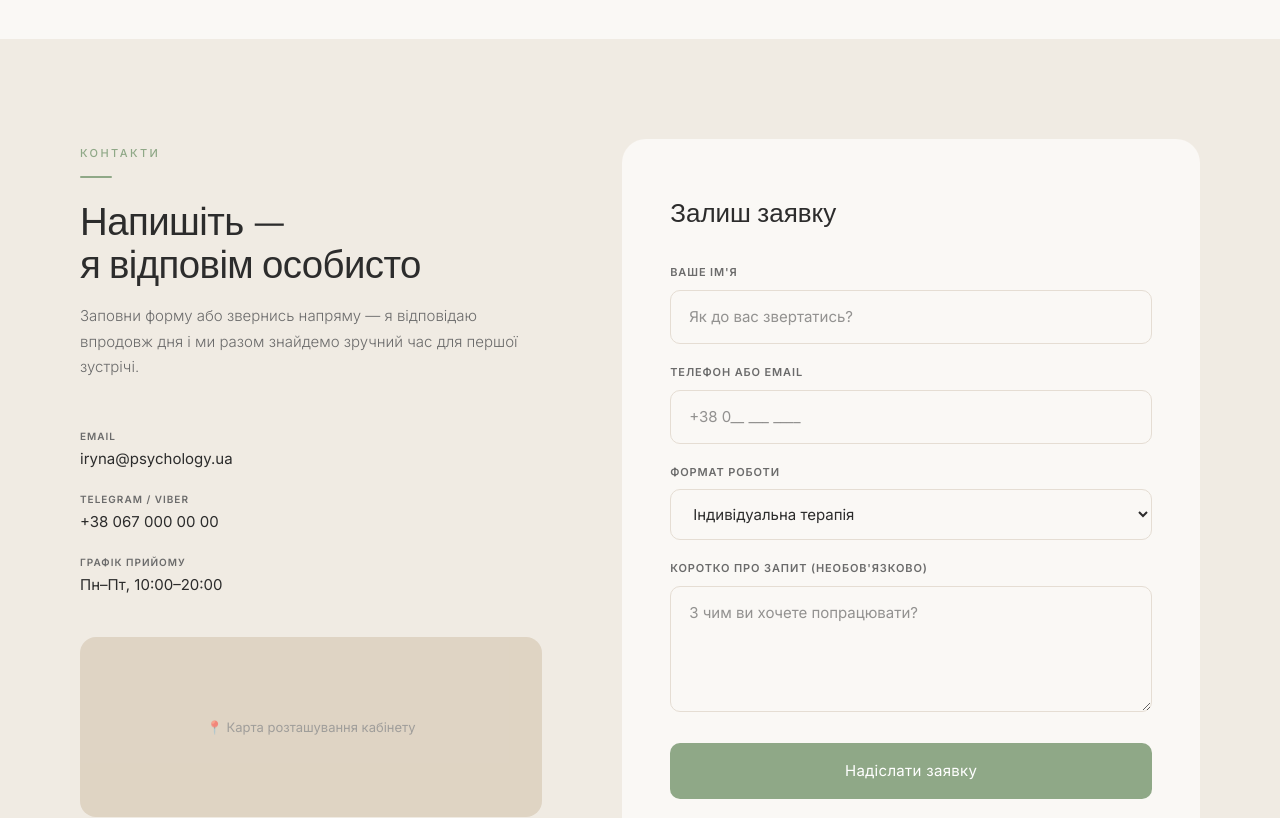
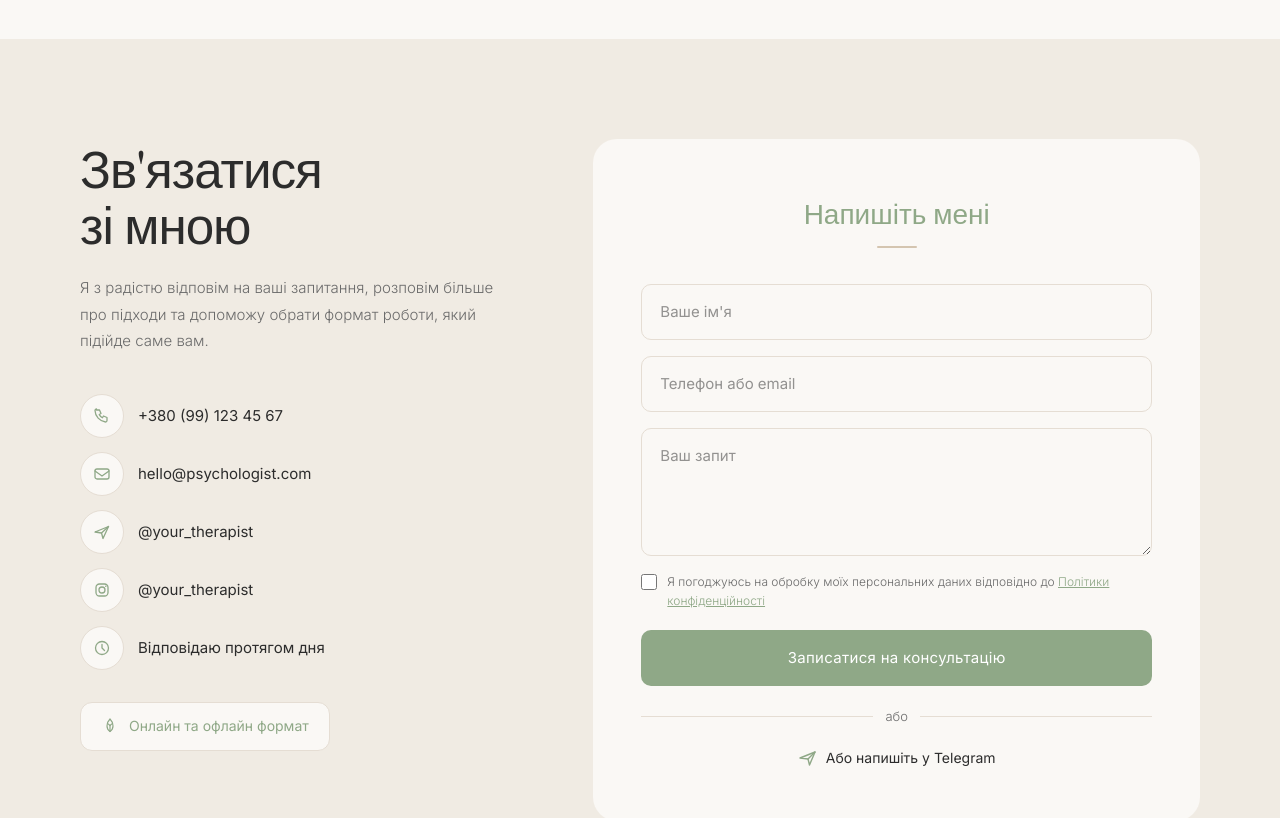
Before and after one commit to danylonahorniuk/psychologist-landing, a Next.js app: page / in a window 1280 px wide. Shown: the part 7620-8438 px from the top of the page. Built offline with nearby package versions, Linux system fonts and the light colour scheme.

Commit message:
feat: redesign contact section to match reference layout

```diff
--- a/components/Contact.tsx
+++ b/components/Contact.tsx
@@ -132,55 +132,73 @@ export default function Contact() {
 
       {/* Contact form section */}
       <section id="contact" style={{ padding: "100px 80px", background: "var(--bg-warm)" }}>
-        <div style={{ maxWidth: "1280px", margin: "0 auto", display: "grid", gridTemplateColumns: "1fr 1.25fr", gap: "80px", alignItems: "start" }}>
+        <div style={{ maxWidth: "1280px", margin: "0 auto", display: "grid", gridTemplateColumns: "1fr 1.4fr", gap: "80px", alignItems: "start" }}>
 
           {/* Left */}
           <div>
-            <span style={{ fontSize: "11px", letterSpacing: "0.22em", textTransform: "uppercase" as const, color: "var(--sage)", fontWeight: 500 }}>
-              Контакти
-            </span>
-            <div style={{ width: "32px", height: "2px", background: "var(--sage)", marginTop: "12px", marginBottom: "20px", borderRadius: "1px" }} />
             <h2 style={{
               fontFamily: "var(--font-playfair), serif",
-              fontSize: "clamp(32px, 3vw, 46px)",
+              fontSize: "clamp(40px, 4vw, 60px)",
               fontWeight: 500,
               lineHeight: 1.1,
-              letterSpacing: "-0.015em",
+              letterSpacing: "-0.02em",
               color: "var(--text)",
-              marginBottom: "20px",
+              marginBottom: "24px",
             }}>
-              Напишіть —<br />я відповім особисто
+              Зв&apos;язатися<br />зі мною
             </h2>
-            <p style={{ fontSize: "15px", color: "var(--muted)", lineHeight: 1.72, fontWeight: 300, marginBottom: "48px" }}>
-              Заповни форму або звернись напряму — я відповідаю впродовж дня
-              і ми разом знайдемо зручний час для першої зустрічі.
+            <p style={{ fontSize: "15px", color: "var(--muted)", lineHeight: 1.75, fontWeight: 300, marginBottom: "40px" }}>
+              Я з радістю відповім на ваші запитання, розповім більше про підходи та допоможу обрати формат роботи, який підійде саме вам.
             </p>
 
-            <div style={{ display: "flex", flexDirection: "column", gap: "20px" }}>
-              {contactDetails.map((d) => (
-                <div key={d.label} style={{ display: "flex", flexDirection: "column", gap: "3px" }}>
-                  <span style={{ fontSize: "10px", letterSpacing: "0.1em", textTransform: "uppercase" as const, color: "var(--muted)", fontWeight: 600 }}>
-                    {d.label}
-                  </span>
-                  <span style={{ fontSize: "15px", color: "var(--text)", fontWeight: 400 }}>{d.value}</span>
+            {/* Contact items */}
+            <div style={{ display: "flex", flexDirection: "column", gap: "14px", marginBottom: "32px" }}>
+              {[
+                {
+                  icon: <svg width="18" height="18" viewBox="0 0 18 18" fill="none"><path d="M3.5 3h3l1.5 3.5-1.75 1.05A9 9 0 0 0 9.45 10.75L10.5 9l3.5 1.5v3c0 .83-.67 1.5-1.5 1.5A12 12 0 0 1 2 3.5C2 2.67 2.67 2 3.5 2z" stroke="var(--sage)" strokeWidth="1.3" strokeLinecap="round" strokeLinejoin="round"/></svg>,
+                  text: "+380 (99) 123 45 67",
+                },
+                {
+                  icon: <svg width="18" height="18" viewBox="0 0 18 18" fill="none"><rect x="2" y="4" width="14" height="10" rx="2" stroke="var(--sage)" strokeWidth="1.3"/><path d="M2 6l7 5 7-5" stroke="var(--sage)" strokeWidth="1.3" strokeLinecap="round"/></svg>,
+                  text: "hello@psychologist.com",
+                },
+                {
+                  icon: <svg width="18" height="18" viewBox="0 0 18 18" fill="none"><path d="M2 9L15.5 3.5 10 15.5 8.5 10 2 9Z" stroke="var(--sage)" strokeWidth="1.3" strokeLinecap="round" strokeLinejoin="round"/><path d="M8.5 10L15.5 3.5" stroke="var(--sage)" strokeWidth="1.3" strokeLinecap="round"/></svg>,
+                  text: "@your_therapist",
+                },
+                {
+                  icon: <svg width="18" height="18" viewBox="0 0 18 18" fill="none"><rect x="3" y="3" width="12" height="12" rx="3.5" stroke="var(--sage)" strokeWidth="1.3"/><circle cx="9" cy="9" r="3" stroke="var(--sage)" strokeWidth="1.3"/><circle cx="12.8" cy="5.2" r="0.8" fill="var(--sage)"/></svg>,
+                  text: "@your_therapist",
+                },
+                {
+                  icon: <svg width="18" height="18" viewBox="0 0 18 18" fill="none"><circle cx="9" cy="9" r="6.5" stroke="var(--sage)" strokeWidth="1.3"/><path d="M9 5.5V9l2.5 2.5" stroke="var(--sage)" strokeWidth="1.3" strokeLinecap="round"/></svg>,
+                  text: "Відповідаю протягом дня",
+                },
+              ].map((item, i) => (
+                <div key={i} style={{ display: "flex", alignItems: "center", gap: "14px" }}>
+                  <div style={{
+                    width: "44px", height: "44px", borderRadius: "50%",
+                    background: "var(--bg)", border: "1px solid var(--border)",
+                    display: "flex", alignItems: "center", justifyContent: "center", flexShrink: 0,
+                  }}>
+                    {item.icon}
+                  </div>
+                  <span style={{ fontSize: "15px", color: "var(--text)", fontWeight: 400 }}>{item.text}</span>
                 </div>
               ))}
             </div>
 
+            {/* Format pill */}
             <div style={{
-              marginTop: "40px",
-              width: "100%",
-              height: "180px",
-              background: "var(--sand)",
-              borderRadius: "16px",
-              display: "flex",
-              alignItems: "center",
-              justifyContent: "center",
-              fontSize: "13px",
-              color: "var(--muted)",
-              opacity: 0.6,
+              display: "inline-flex", alignItems: "center", gap: "10px",
+              background: "var(--bg)", border: "1px solid var(--border)",
+              borderRadius: "12px", padding: "12px 20px",
             }}>
-              📍 Карта розташування кабінету
+              <svg width="18" height="18" viewBox="0 0 18 18" fill="none">
+                <path d="M9 2C9 2 6 5 6 9C6 11.5 7.5 13.5 9 14.5C10.5 13.5 12 11.5 12 9C12 5 9 2 9 2Z" stroke="var(--sage)" strokeWidth="1.2" fill="none"/>
+                <path d="M9 14.5V9M6.5 6.5C7.5 7 8.5 7.5 9 9M11.5 6.5C10.5 7 9.5 7.5 9 9" stroke="var(--sage)" strokeWidth="1.2" strokeLinecap="round"/>
+              </svg>
+              <span style={{ fontSize: "14px", color: "var(--sage)", fontWeight: 400 }}>Онлайн та офлайн формат</span>
             </div>
           </div>
 
@@ -188,52 +206,41 @@ export default function Contact() {
           <div style={{ background: "var(--bg)", borderRadius: "24px", padding: "52px 48px" }}>
             <h3 style={{
               fontFamily: "var(--font-playfair), serif",
-              fontSize: "26px",
+              fontSize: "28px",
               fontWeight: 500,
-              marginBottom: "32px",
-              color: "var(--text)",
+              color: "var(--sage)",
+              marginBottom: "10px",
+              textAlign: "center",
             }}>
-              Залиш заявку
+              Напишіть мені
             </h3>
+            <div style={{ width: "40px", height: "2px", background: "var(--sand)", borderRadius: "1px", margin: "0 auto 36px" }} />
 
-            <div style={{ display: "flex", flexDirection: "column", gap: "20px" }}>
-              {[
-                { label: "Ваше ім'я", type: "text", placeholder: "Як до вас звертатись?" },
-                { label: "Телефон або email", type: "text", placeholder: "+38 0__ ___ ____" },
-              ].map((f) => (
-                <div key={f.label}>
-                  <label style={{ display: "block", fontSize: "11px", fontWeight: 600, letterSpacing: "0.08em", textTransform: "uppercase" as const, color: "var(--muted)", marginBottom: "8px" }}>
-                    {f.label}
-                  </label>
-                  <input
-                    type={f.type}
-                    placeholder={f.placeholder}
-                    style={{ width: "100%", padding: "14px 18px", border: "1.5px solid var(--border)", borderRadius: "10px", fontSize: "15px", color: "var(--text)", background: "var(--bg)", outline: "none", fontFamily: "inherit", boxSizing: "border-box" as const }}
-                  />
-                </div>
-              ))}
+            <div style={{ display: "flex", flexDirection: "column", gap: "16px" }}>
+              <input
+                type="text"
+                placeholder="Ваше ім'я"
+                style={{ width: "100%", padding: "15px 18px", border: "1.5px solid var(--border)", borderRadius: "10px", fontSize: "15px", color: "var(--text)", background: "var(--bg)", outline: "none", fontFamily: "inherit", boxSizing: "border-box" as const }}
+              />
+              <input
+                type="text"
+                placeholder="Телефон або email"
+                style={{ width: "100%", padding: "15px 18px", border: "1.5px solid var(--border)", borderRadius: "10px", fontSize: "15px", color: "var(--text)", background: "var(--bg)", outline: "none", fontFamily: "inherit", boxSizing: "border-box" as const }}
+              />
+              <textarea
+                placeholder="Ваш запит"
+                rows={4}
+                style={{ width: "100%", padding: "15px 18px", border: "1.5px solid var(--border)", borderRadius: "10px", fontSize: "15px", color: "var(--text)", background: "var(--bg)", outline: "none", fontFamily: "inherit", resize: "vertical" as const, boxSizing: "border-box" as const }}
+              />
 
-              <div>
-                <label style={{ display: "block", fontSize: "11px", fontWeight: 600, letterSpacing: "0.08em", textTransform: "uppercase" as const, color: "var(--muted)", marginBottom: "8px" }}>
-                  Формат роботи
-                </label>
-                <select style={{ width: "100%", padding: "14px 18px", border: "1.5px solid var(--border)", borderRadius: "10px", fontSize: "15px", color: "var(--text)", background: "var(--bg)", outline: "none", fontFamily: "inherit" }}>
-                  <option>Індивідуальна терапія</option>
-                  <option>Робота з парою</option>
-                  <option>Онлайн-коучинг</option>
-                </select>
-              </div>
-
-              <div>
-                <label style={{ display: "block", fontSize: "11px", fontWeight: 600, letterSpacing: "0.08em", textTransform: "uppercase" as const, color: "var(--muted)", marginBottom: "8px" }}>
-                  Коротко про запит (необов&apos;язково)
-                </label>
-                <textarea
-                  placeholder="З чим ви хочете попрацювати?"
-                  rows={4}
-                  style={{ width: "100%", padding: "14px 18px", border: "1.5px solid var(--border)", borderRadius: "10px", fontSize: "15px", color: "var(--text)", background: "var(--bg)", outline: "none", fontFamily: "inherit", resize: "vertical" as const, boxSizing: "border-box" as const }}
-                />
-              </div>
+              {/* Checkbox */}
+              <label style={{ display: "flex", alignItems: "flex-start", gap: "10px", cursor: "pointer" }}>
+                <input type="checkbox" style={{ marginTop: "2px", flexShrink: 0, accentColor: "var(--sage)", width: "16px", height: "16px" }} />
+                <span style={{ fontSize: "12px", color: "var(--muted)", lineHeight: 1.6, fontWeight: 300 }}>
+                  Я погоджуюсь на обробку моїх персональних даних відповідно до{" "}
+                  <a href="#" style={{ color: "var(--sage)", textDecoration: "underline" }}>Політики конфіденційності</a>
+                </span>
+              </label>
 
               <button className="contact-submit" style={{
                 width: "100%",
@@ -249,8 +256,26 @@ export default function Contact() {
                 fontFamily: "inherit",
                 marginTop: "4px",
               }}>
-                Надіслати заявку
+                Записатися на консультацію
               </button>
+
+              {/* Or / Telegram */}
+              <div style={{ display: "flex", alignItems: "center", gap: "12px", margin: "4px 0" }}>
+                <div style={{ flex: 1, height: "1px", background: "var(--border)" }} />
+                <span style={{ fontSize: "13px", color: "var(--muted)", fontWeight: 300 }}>або</span>
+                <div style={{ flex: 1, height: "1px", background: "var(--border)" }} />
+              </div>
+
+              <a href="https://t.me/your_therapist" style={{
+                display: "flex", alignItems: "center", justifyContent: "center", gap: "8px",
+                textDecoration: "none", color: "var(--text)", fontSize: "14px", fontWeight: 400,
+              }}>
+                <svg width="20" height="20" viewBox="0 0 20 20" fill="none">
+                  <path d="M2 10L17 4 11.5 17 10 11 2 10Z" stroke="var(--sage)" strokeWidth="1.4" strokeLinecap="round" strokeLinejoin="round"/>
+                  <path d="M10 11L17 4" stroke="var(--sage)" strokeWidth="1.4" strokeLinecap="round"/>
+                </svg>
+                Або напишіть у Telegram
+              </a>
             </div>
           </div>
 
```
